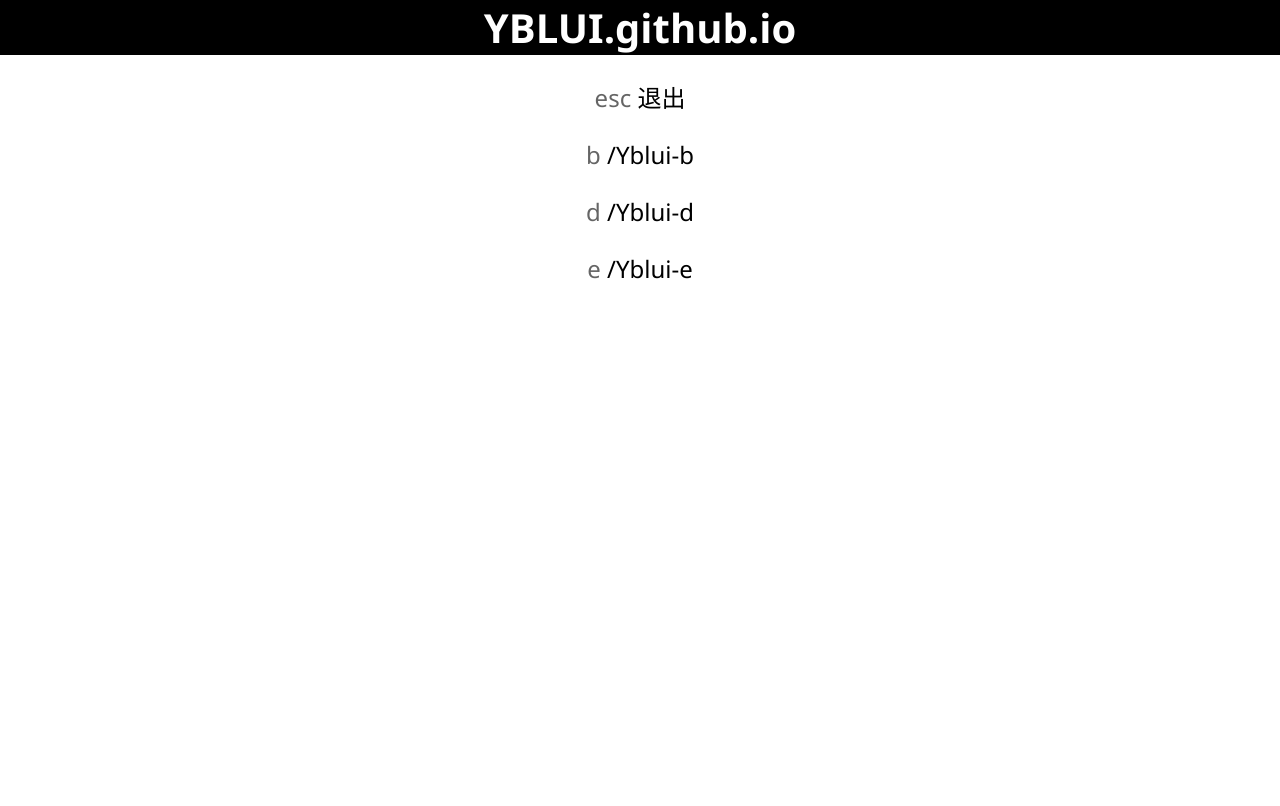
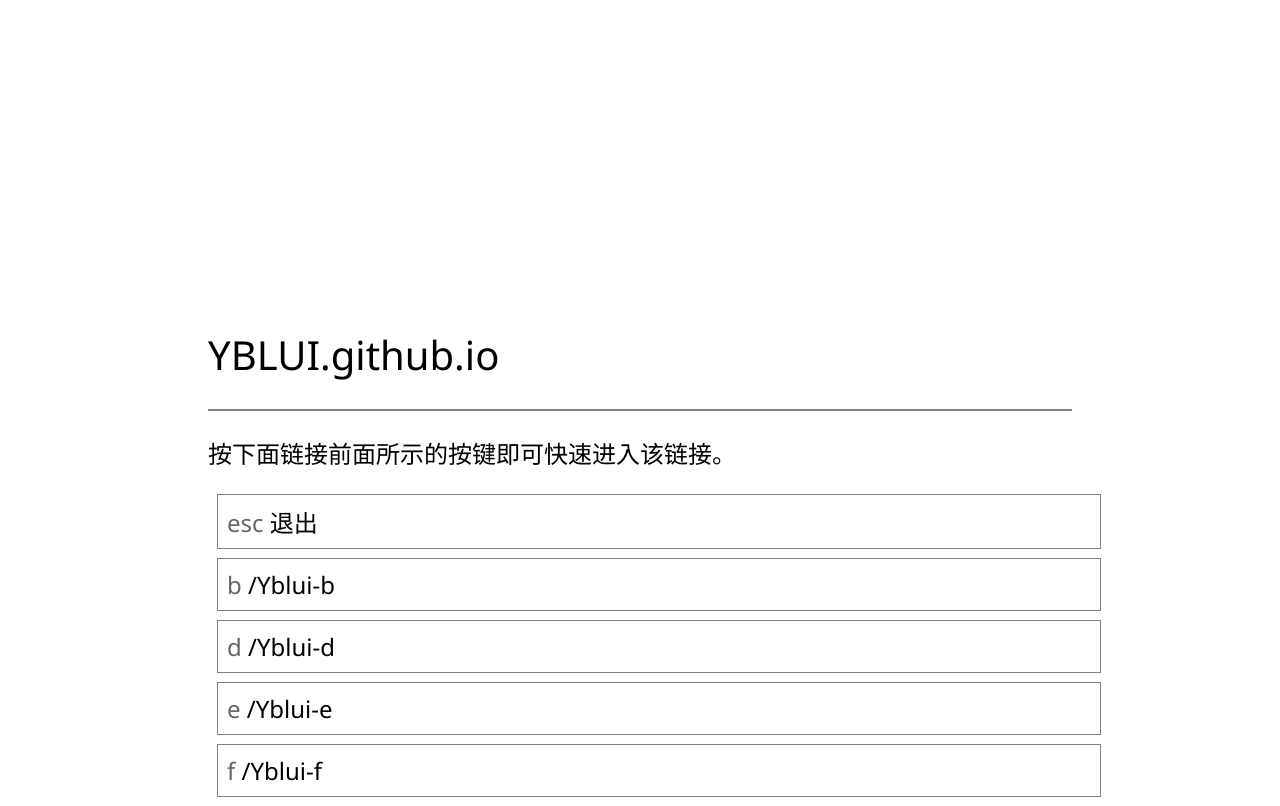
Before and after one commit to yblui/yblui.github.io, a plain HTML site: page index.html in a window 1280 px wide. Drawn offline with Linux system fonts and the light colour scheme; a web font is replaced by a local one.

Commit message:
Changed 3 Files.

```diff
--- a/index.html
+++ b/index.html
@@ -1,16 +1,32 @@
 <!DOCTYPE html>
 <html>
+
 <head>
 	<title>YBLUI.github.io</title>
 	<link rel="stylesheet" href="style.css" />
 	<link rel="shortcut icon" href="favicon.ico" />
 </head>
+
 <body onkeyup="kup(event)">
 	<h1>YBLUI.github.io</h1>
-		<p><span class="lgt">esc</span> 退出</p>
-		<p><span class="lgt">b</span> /Yblui-b</p>
-		<p><span class="lgt">d</span> /Yblui-d</p>
-		<p><span class="lgt">e</span> /Yblui-e</p>
+	<hr />
+	<p>按下面链接前面所示的按键即可快速进入该链接。</p>
+	<div>
+		<a href="javascript:history.go(0)"><span class="lgt">esc</span> 退出</a>
+	</div>
+	<div>
+		<a href="/yblui-b"><span class="lgt">b</span> /Yblui-b</a>
+	</div>
+	<div>
+		<a href="/yblui-d"><span class="lgt">d</span> /Yblui-d</a>
+	</div>
+	<div>
+		<a href="/yblui-e"><span class="lgt">e</span> /Yblui-e</a>
+	</div>
+	<div>
+		<a href="/yblui-f"><span class="lgt">f</span> /Yblui-f</a>
+	</div>
 	<script src="script.js"></script>
 </body>
+
 </html>
--- a/script.js
+++ b/script.js
@@ -1,16 +1,19 @@
-function kup(event){
-	switch(event.keyCode){
+function kup(event) {
+	switch (event.keyCode) {
 		case 27:
 			history.go(-1);
 			break;
 		case 66:
-			window.location="/yblui-b";
+			window.location = "/yblui-b";
 			break;
-   		case 68:
-			window.location="/yblui-d";
+		case 68:
+			window.location = "/yblui-d";
 			break;
 		case 69:
-			window.location="/yblui-e";
+			window.location = "/yblui-e";
+			break;
+		case 70:
+			window.location = "/yblui-f";
 			break;
 	}
 }
--- a/style.css
+++ b/style.css
@@ -1,25 +1,58 @@
-@font-face{
-	font-family: Montserrat;
-   	src: url('https://yblui.github.io/yblui-e/Montserrat-Regular-8.otf');
+* {
+	font-family: "Microsoft Yahei UI", "Segoe UI", sans-serif;
+	font-size: 18pt;
+	transition: 0.3s;
 }
 
-*{
-	text-align:center;
-	font-family:Montserrat,"Microsoft Yahei UI","Segoe UI",sans-serif;
-	font-size:18pt;
+h1 {
+	font-size: 30pt;
+	padding-top: 300px;
+	font-weight: 400;
 }
 
-h1{
-	font-size:30pt;
-	margin:0;
-	background-color:black;
-	color:white
+hr {
+	border: solid 0.5px gray;
 }
 
-.lgt{
-	opacity:0.6;
+.lgt {
+	opacity: 0.6;
 }
 
-body{
-	margin:0;
+body {
+	padding-left: 200px;
+	padding-right: 200px;
 }
+
+div {
+	border: solid 1px gray;
+	margin: 9px;
+	padding: 9px;
+	width: 100%;
+}
+
+a {
+	text-decoration: none;
+	color: black;
+}
+
+a:hover {
+	color: #065378;
+}
+
+div:hover {
+	border: solid 1px #065378;
+	text-decoration: underline;
+	color: #065378;
+}
+
+div:hover::after {
+	content: ">";
+	float: right;
+}
+
+@media screen and (max-width: 800px) {
+	body {
+		padding-left: 0;
+		padding-right: 0;
+	}
+}
```
Lines whose indentation alone changed are shown as unchanged.
